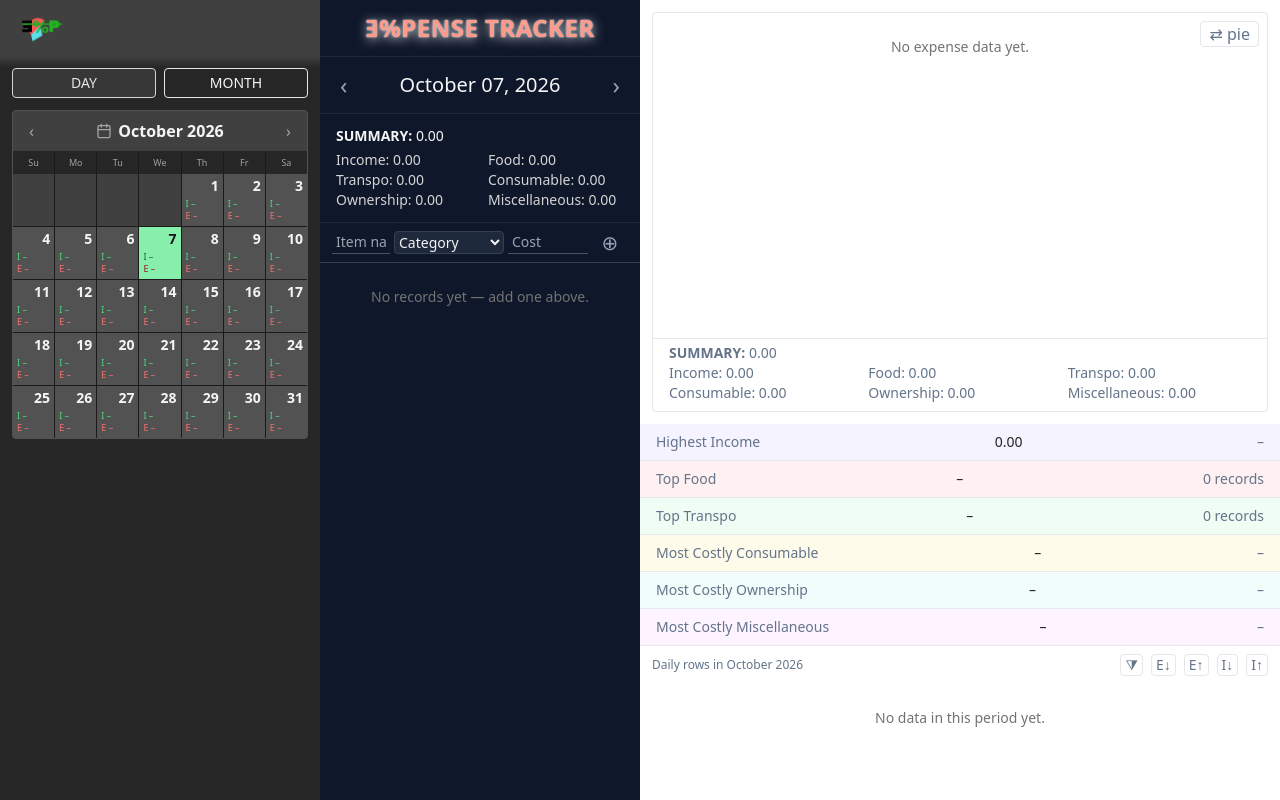
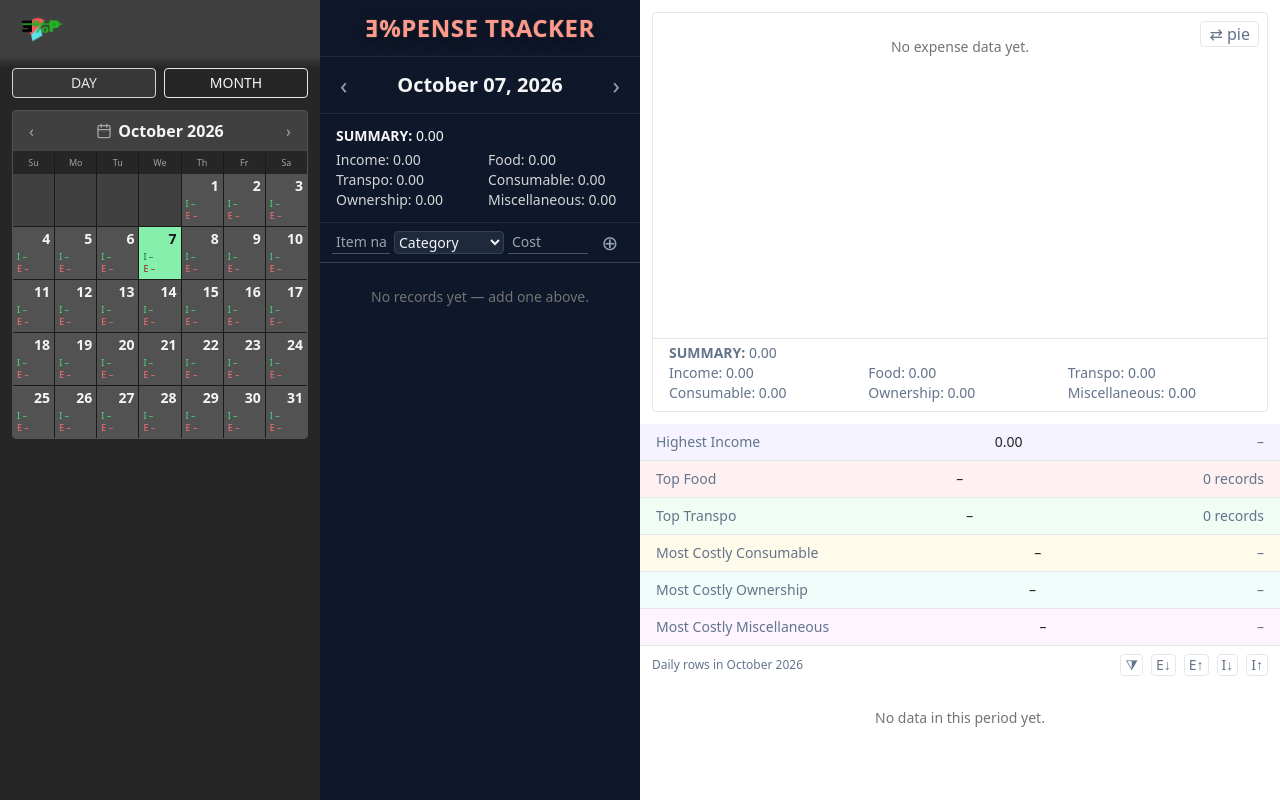
Before and after one commit to bjkmz/expense-tracker, a Django app: page /day/1/ in a window 1280 px wide. Run offline with Django 5.2, Linux system fonts and the light colour scheme; data comes from the database, SQL or seed files in the repository; data that the repository does not hold is empty; some libraries are stand-ins or nearby versions.

Commit message:
records-panel-date-bold-banner-shadow-dark

```diff
--- a/templates/base.html
+++ b/templates/base.html
@@ -113,6 +113,7 @@
   <style>
     :root { --banner: #FF9A8B; --teal: #5ED6DC; }
     .banner { color: var(--banner); letter-spacing: .02em; text-shadow: 0 2px 12px rgba(255,255,255,0.9), 0 0 2px #fff; }
+    .banner-dim { text-shadow: 0 2px 12px rgba(0,0,0,0.55), 0 0 2px #4b5563; }
     .banner-bg { background-image: url('/static/banner-bg.jpg'); background-size: cover; background-position: center; }
     .cal-tab-active { border-color: #d4d4d4; color: #e5e5e5; background: rgba(255,255,255,0.08); }
   </style>
--- a/templates/partials/records_panel.html
+++ b/templates/partials/records_panel.html
@@ -7,7 +7,7 @@
   {# Date head: label with chevrons either side (jump lives in the calendar) #}
   <div class="flex items-center justify-between px-3 py-3 border-b border-slate-800">
     <a class="px-2 text-slate-400 text-2xl" href="{{ prev_url }}">‹</a>
-    <h2 class="text-xl font-light">{{ head_label }}</h2>
+    <h2 class="text-xl font-bold">{{ head_label }}</h2>
     <a class="px-2 text-slate-400 text-2xl" href="{{ next_url }}">›</a>
   </div>
 
--- a/templates/records_page.html
+++ b/templates/records_page.html
@@ -10,10 +10,10 @@
   {# Middle: records panel (dark); slate column so the field runs to page bottom #}
   <section class="flex-1 min-w-0 lg:flex-none lg:w-1/4 bg-slate-900 flex flex-col">
     <header class="bg-slate-900 text-center py-4 border-b border-slate-800 lg:hidden">
-      <a href="/" class="banner text-2xl font-black">Ǝ%PENSE TRACKER</a>
+      <a href="/" class="banner banner-dim text-2xl font-black">Ǝ%PENSE TRACKER</a>
     </header>
     <div class="hidden lg:block bg-slate-900 text-center py-3 border-b border-slate-800">
-      <a href="/" class="banner text-2xl font-black">Ǝ%PENSE TRACKER</a>
+      <a href="/" class="banner banner-dim text-2xl font-black">Ǝ%PENSE TRACKER</a>
     </div>
     {% include "partials/records_panel.html" %}
   </section>
--- a/tracker/tests.py
+++ b/tracker/tests.py
@@ -188,6 +188,8 @@ class RecordsPanelTests(TestCase):
             body = self.client.get(url).content.decode()
             self.assertIn('lg:w-1/4 bg-slate-900 flex flex-col', body)
             self.assertIn('flex flex-col flex-1 min-h-[60vh]', body)
+            self.assertIn('text-xl font-bold', body)
+            self.assertIn('banner banner-dim', body)
 
     def test_insights_graph_is_sticky_half_viewport(self):
         for url in ('/day/2026-04-15/', '/month/2026-04/'):
```
